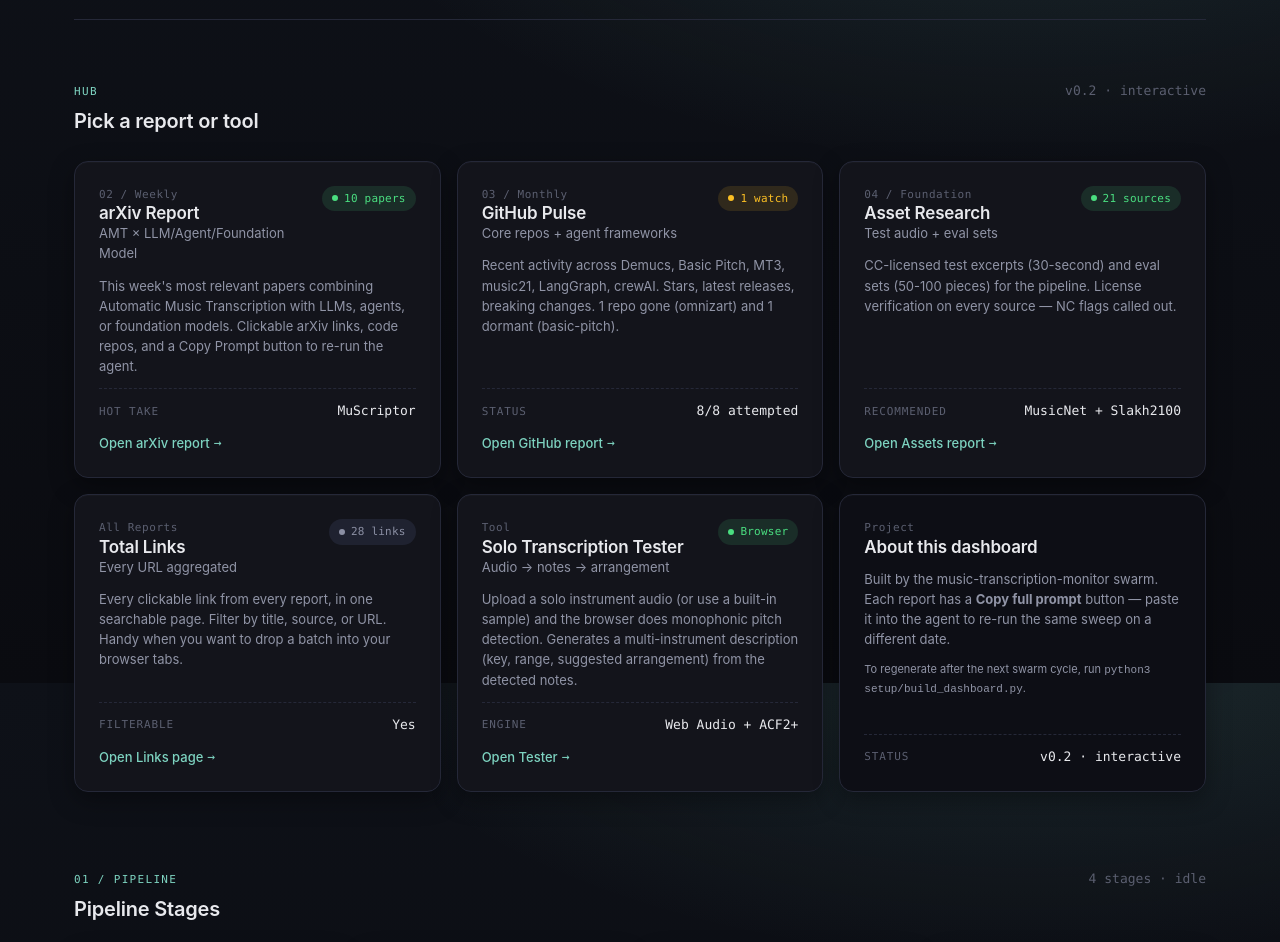
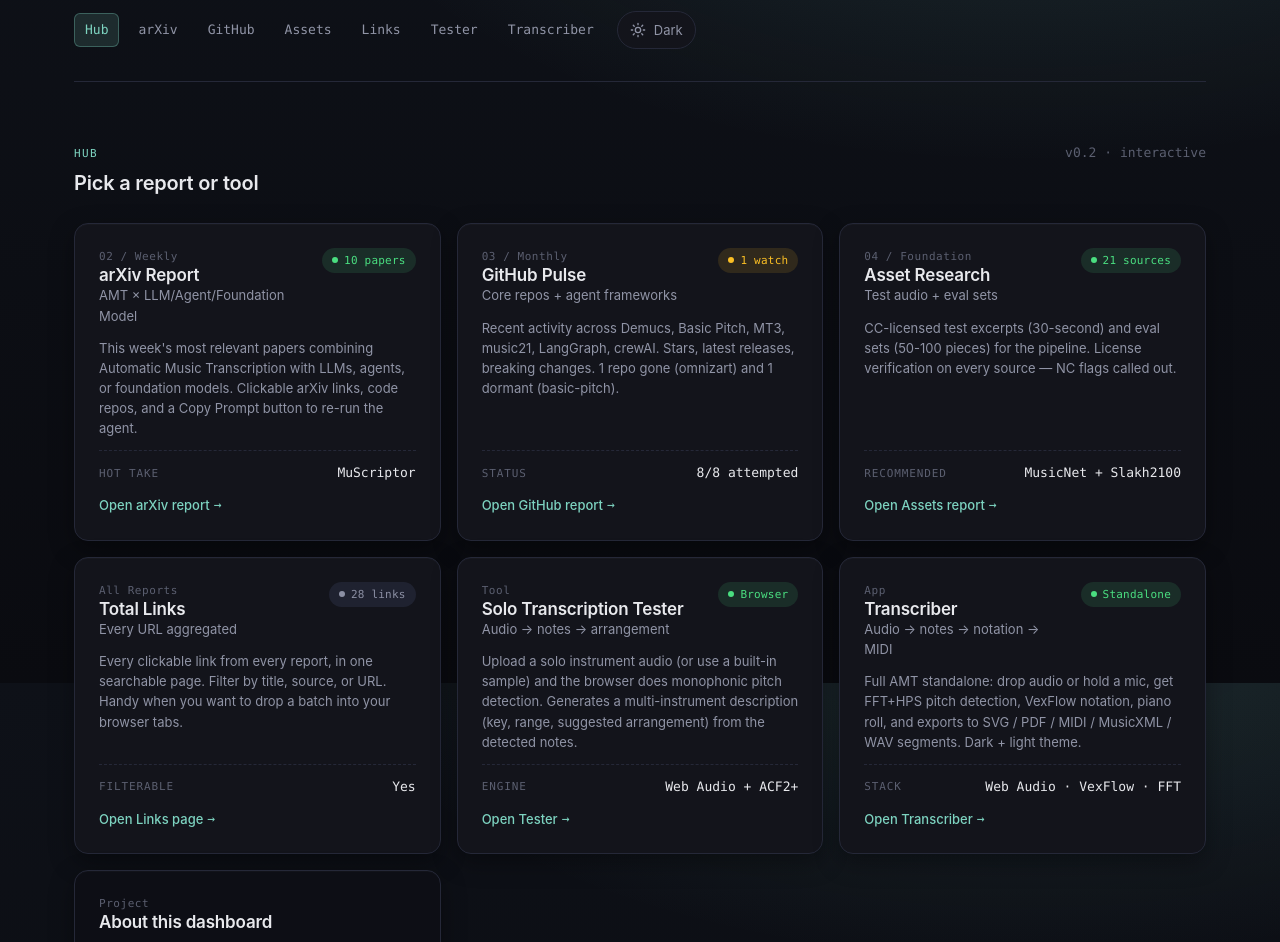
Before and after one commit to kajica2/music-transcription-monitor, a plain HTML site: page dashboard/index.html in a window 1280 px wide. Shown: the part 117-1059 px from the top of the page. Drawn offline with Linux system fonts and the light colour scheme.

Commit message:
nav: link to Transcriber from every dashboard page
Add a 'Transcriber' entry to the primary nav on all 6 dashboard
pages (index, arxiv, github, assets, links, tester), pointing to
../transcriber-app/. Also add a feature card on the hub index
right after the Tester card describing the standalone app.

Fix the back-link in transcriber-app/index.html: it pointed to
../index.html (repo root, does not exist) — now points to
../dashboard/index.html.

```diff
--- a/dashboard/index.html
+++ b/dashboard/index.html
@@ -27,6 +27,7 @@
             <a class="nav__link" href="assets.html">Assets</a>
             <a class="nav__link" href="links.html">Links</a>
             <a class="nav__link" href="tester.html">Tester</a>
+            <a class="nav__link" href="../transcriber-app/">Transcriber</a>
           </nav>
           <button id="theme-toggle" class="theme-toggle" type="button" aria-label="Toggle color theme">
             <svg class="theme-toggle__icon theme-toggle__icon--moon" viewBox="0 0 24 24" fill="none" stroke="currentColor" stroke-width="2" stroke-linecap="round" stroke-linejoin="round" aria-hidden="true">
@@ -140,6 +141,23 @@
               <span class="card__value">Web Audio + ACF2+</span>
             </div>
             <span class="card__link">Open Tester</span>
+          </a>
+
+          <a class="card" href="../transcriber-app/" style="text-decoration: none;">
+            <div class="card__head">
+              <div>
+                <p class="card__step">App</p>
+                <h3 class="card__title">Transcriber</h3>
+                <p class="card__sub">Audio → notes → notation → MIDI</p>
+              </div>
+              <span class="pill pill--ok">Standalone</span>
+            </div>
+            <p class="card__desc">Full AMT standalone: drop audio or hold a mic, get FFT+HPS pitch detection, VexFlow notation, piano roll, and exports to SVG / PDF / MIDI / MusicXML / WAV segments. Dark + light theme.</p>
+            <div class="card__row">
+              <span class="card__label">Stack</span>
+              <span class="card__value">Web Audio · VexFlow · FFT</span>
+            </div>
+            <span class="card__link">Open Transcriber</span>
           </a>
 
           <div class="card" style="background: var(--code-bg);">
```
Also changed, not shown: dashboard/arxiv.html (+1 -0 lines), dashboard/assets.html (+1 -0 lines), dashboard/github.html (+1 -0 lines), dashboard/links.html (+1 -0 lines), dashboard/tester.html (+1 -0 lines), transcriber-app/index.html (+1 -1 lines).
